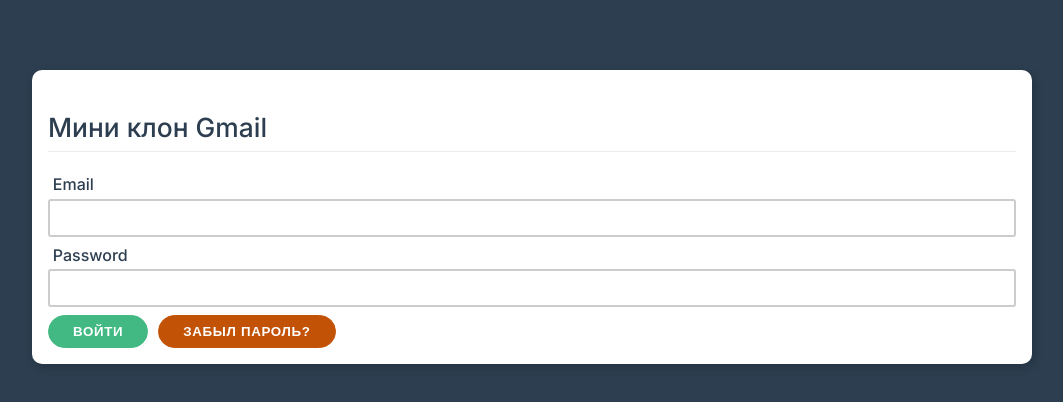
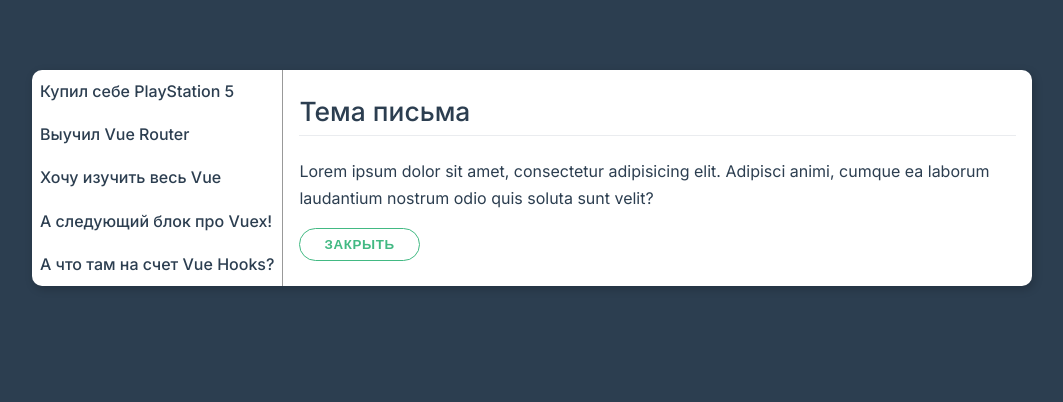
Before and after one commit to OlgaJaer/vue3-cli, a Vue app: page /mail in a window 1280 px wide. Shown: the top 402 px of the page, without its empty margins (108-1171 px from the left). Built offline with nearby package versions, Linux system fonts and the light colour scheme.

Commit message:
add pages

```diff
--- a/src/App.vue
+++ b/src/App.vue
@@ -1,16 +1,16 @@
 <template>
   <the-navbar></the-navbar>
   <div class="container with-nav">
-    <login></login>
+    <router-view></router-view>
   </div>
 </template>
 
 <script>
 import TheNavbar from './components/TheNavbar'
-import Login from './views/Login'
+// import Login from './views/Login'
 
 export default {
-  components: { TheNavbar, Login },
+  components: { TheNavbar },
   provide () {
     return {
       emails: [
--- a/src/router.js
+++ b/src/router.js
@@ -1,10 +1,16 @@
 import { createRouter, createWebHistory } from 'vue-router'
 import Login from './views/Login.vue'
+import Forget from './views/Forget.vue'
+import Dashboard from './views/Dashboard.vue'
+import Mail from './views/Mail.vue'
 
-createRouter({
-  history: createWebHistory,
+export default createRouter({
+  history: createWebHistory(),
   routes: [
-    { path: '/login', component: Login }
+    { path: '/login', component: Login, alias: '/' },
+    { path: '/forget', component: Forget },
+    { path: '/dashboard', component: Dashboard },
+    { path: '/mail', component: Mail }
 
   ]
 })
```
Also changed, not shown: src/components/AppEmailBody.vue (line endings or trailing spaces), src/views/Dashboard.vue (line endings or trailing spaces), src/views/Mail.vue (line endings or trailing spaces).
